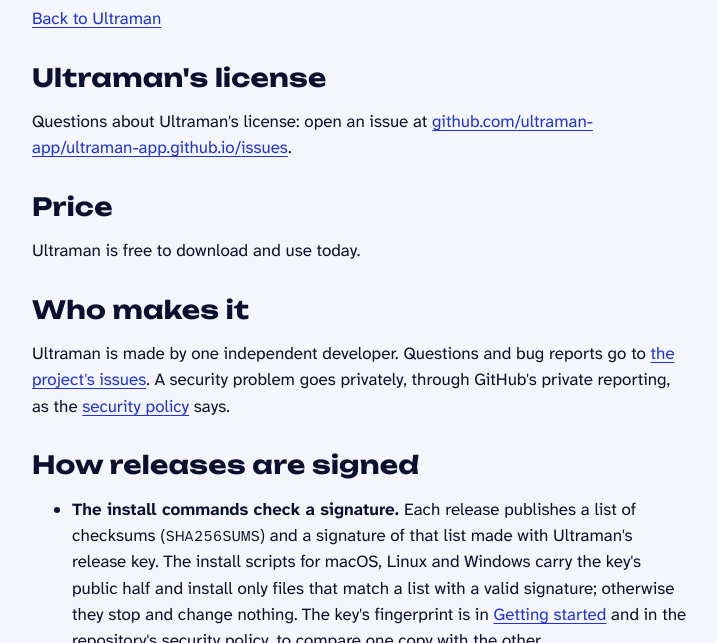
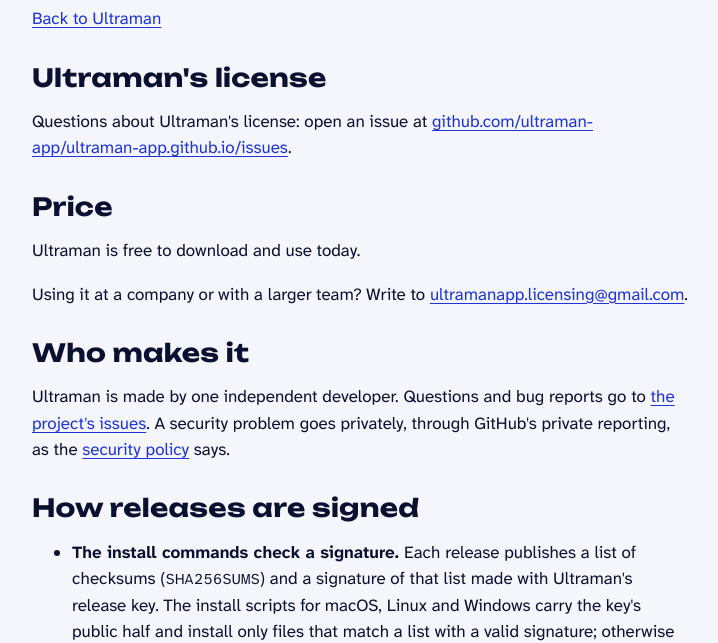
Before and after one commit to ultraman-app/ultraman-app.github.io, a plain HTML site: page legal/index.html in a window 1280 px wide. Shown: the part 141-784 px from the top of the page, without its empty margins (280-998 px from the left). Drawn offline with Linux system fonts and the light colour scheme.

Commit message:
site: /legal/ contact for companies and larger teams

```diff
--- a/legal/index.html
+++ b/legal/index.html
@@ -24,6 +24,7 @@
 
   <h2 id="price">Price</h2>
   <p>Ultraman is free to download and use today.</p>
+  <p>Using it at a company or with a larger team? Write to <a href="mailto:ultramanapp.licensing@gmail.com">ultramanapp.licensing@gmail.com</a>.</p>
 
   <h2 id="maker">Who makes it</h2>
   <p>Ultraman is made by one independent developer. Questions and bug reports go to <a href="https://github.com/ultraman-app/ultraman-app.github.io/issues">the project's issues</a>. A security problem goes privately, through GitHub's private reporting, as the <a href="https://github.com/ultraman-app/ultraman-app.github.io/security/policy">security policy</a> says.</p>
```
